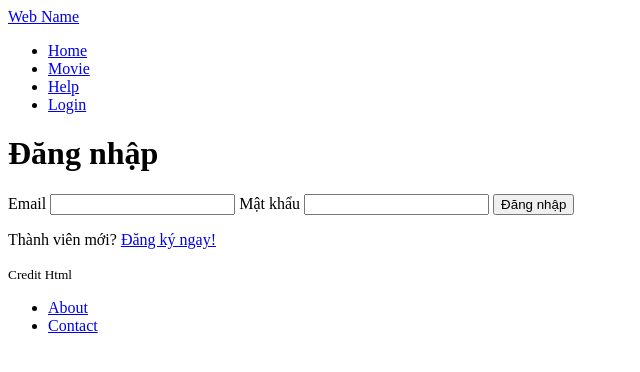
After one commit to ducbet/gaben-review, a Rails app: template app/views/sessions/new.html.erb in a window 1280 px wide. The commit adds this page. Shown: the top 372 px of the page, without its empty margins (0-640 px from the left). Run offline with Rails 7, Linux system fonts and the light colour scheme; the template is opened without the code that fills it, so the values that code supplies are empty; parts of the project's set-up code (start-up, migrations or seed data) failed here and were passed over; some libraries are stand-ins or nearby versions.

Commit message:
login and logout

```diff
--- a/app/controllers/application_controller.rb
+++ b/app/controllers/application_controller.rb
@@ -1,4 +1,6 @@
 class ApplicationController < ActionController::Base
+  protect_from_forgery with: :exception
+  include SessionsHelper
   before_action :set_raven_context
   before_action :set_locale
 
--- /dev/null
+++ b/app/helpers/sessions_helper.rb
@@ -0,0 +1,18 @@
+module SessionsHelper
+  def log_in user
+    session[:user_id] = user.id
+  end
+
+  def current_user
+    @current_user ||= User.find_by id: session[:user_id]
+  end
+
+  def logged_in?
+    current_user.present?
+  end
+
+  def log_out
+    session.delete :user_id
+    @current_user = nil
+  end
+end
--- /dev/null
+++ b/app/views/layouts/_flash_message.html.erb
@@ -0,0 +1,3 @@
+<% flash.each do |message_type, message| %>
+  <%= content_tag :div, message, class: "alert alert-#{message_type}" %>
+<% end %>
--- /dev/null
+++ b/app/views/layouts/_footer.html.erb
@@ -0,0 +1,9 @@
+<footer>
+  <small><%= t ".credit_html" %></small>
+  <nav>
+    <ul>
+      <li><%= link_to t(".about"), "#" %></li>
+      <li><%= link_to t(".contact"), "#" %></li>
+    </ul>
+  </nav>
+</footer>
--- /dev/null
+++ b/app/views/layouts/_header.html.erb
@@ -0,0 +1,33 @@
+<header>
+  <div class="navbar navbar-fixed-top navbar-inverse">
+    <div class="container">
+      <%= link_to t(".web_name"), root_path, id: "logo" %>
+      <nav>
+        <ul class="nav navbar-nav navbar-right">
+          <li><%= link_to t(".home"), root_path %></li>
+          <li><%= link_to t(".movie"), "#" %></li>
+          <li><%= link_to t(".help"), "#" %></li>
+          <% if logged_in? %>
+            <li><%= link_to t(".users"), "#" %></li>
+            <li class="dropdown">
+              <a href="#" class="dropdown-toggle" data-toggle="dropdown">
+                <%= t ".account" %> <b class="caret"></b>
+              </a>
+              <ul class="dropdown-menu">
+                <li><%= link_to t(".profile"), current_user %></li>
+                <li><%= link_to t(".settings"), "#" %></li>
+                <li class="divider"></li>
+                <li>
+                  <%= link_to t("logout"), logout_path, method: :delete %>
+                </li>
+              </ul>
+            </li>
+          <% else %>
+            <li><%= link_to t(".login"), login_path %></li>
+          <% end %>
+        </ul>
+      </nav>
+    </div>
+  </div>
+
+</header>
--- a/app/views/layouts/application.html.erb
+++ b/app/views/layouts/application.html.erb
@@ -10,11 +10,13 @@
   </head>
 
   <body>
+    <%= render "layouts/header" %>
     <div class="container">
-      <% flash.each do |message_type, message| %>
-        <%= content_tag :div, message, class: "alert alert-#{message_type}" %>
-      <% end %>
+      <div id="flash_area">
+        <%= render "layouts/flash_message" %>
+      </div>
       <%= yield %>
+      <%= render "layouts/footer" %>
     </div>
   </body>
 </html>
--- /dev/null
+++ b/app/views/sessions/new.html.erb
@@ -0,0 +1,19 @@
+<% provide :title, t("sessions.new.login") %>
+<h1><%= t "sessions.new.login" %></h1>
+
+<div class="row">
+  <div class="col-md-6 col-md-offset-3">
+    <%= form_for :session, url: login_path do |f| %>
+
+      <%= f.label :email, t(".email") %>
+      <%= f.email_field :email, class: "form-control" %>
+
+      <%= f.label :password, t(".password") %>
+      <%= f.password_field :password, class: "form-control" %>
+
+      <%= f.submit t("sessions.new.login"), class: "btn btn-primary" %>
+    <% end %>
+
+    <p><%= t ".newuser" %><%= link_to t(".sign_up_now"), signup_path %></p>
+  </div>
+</div>
--- a/config/locales/en.yml
+++ b/config/locales/en.yml
@@ -16,6 +16,16 @@ en:
     error_messages:
       message: "The form contains "
       error: " errors"
+
+  sessions:
+    new:
+      login: "Login"
+      email: "Email"
+      password: "Password"
+      newuser: "New user? "
+      sign_up_now: "Sign up now!"
+    create:
+      login_fail: "Invalid email/password combination."
 
   activerecord:
     errors:
--- a/config/locales/vi.yml
+++ b/config/locales/vi.yml
@@ -16,6 +16,16 @@ vi:
     error_messages:
       message: "Form của bạn có "
       error: " lỗi"
+
+  sessions:
+    new:
+      login: "Đăng nhập"
+      email: "Email"
+      password: "Mật khẩu"
+      newuser: "Thành viên mới? "
+      sign_up_now: "Đăng ký ngay!"
+    create:
+      login_fail: "Email hoặc mật khẩu không chính xác."
 
   activerecord:
     errors:
--- a/config/routes.rb
+++ b/config/routes.rb
@@ -1,6 +1,10 @@
 Rails.application.routes.draw do
   scope "(:locale)", locale: /en|vi/ do
+    delete "/logout", to: "sessions#destroy"
     get  "/signup", to: "users#new"
+    get "/login", to: "sessions#new"
+    get "sessions/new"
+    post "/login", to: "sessions#create"
     post "/signup", to: "users#create"
     resources :games, only: [:index]
     resources :users, only: [:show]
```
Also changed, not shown: app/controllers/sessions_controller.rb (added, +19 -0 lines).
